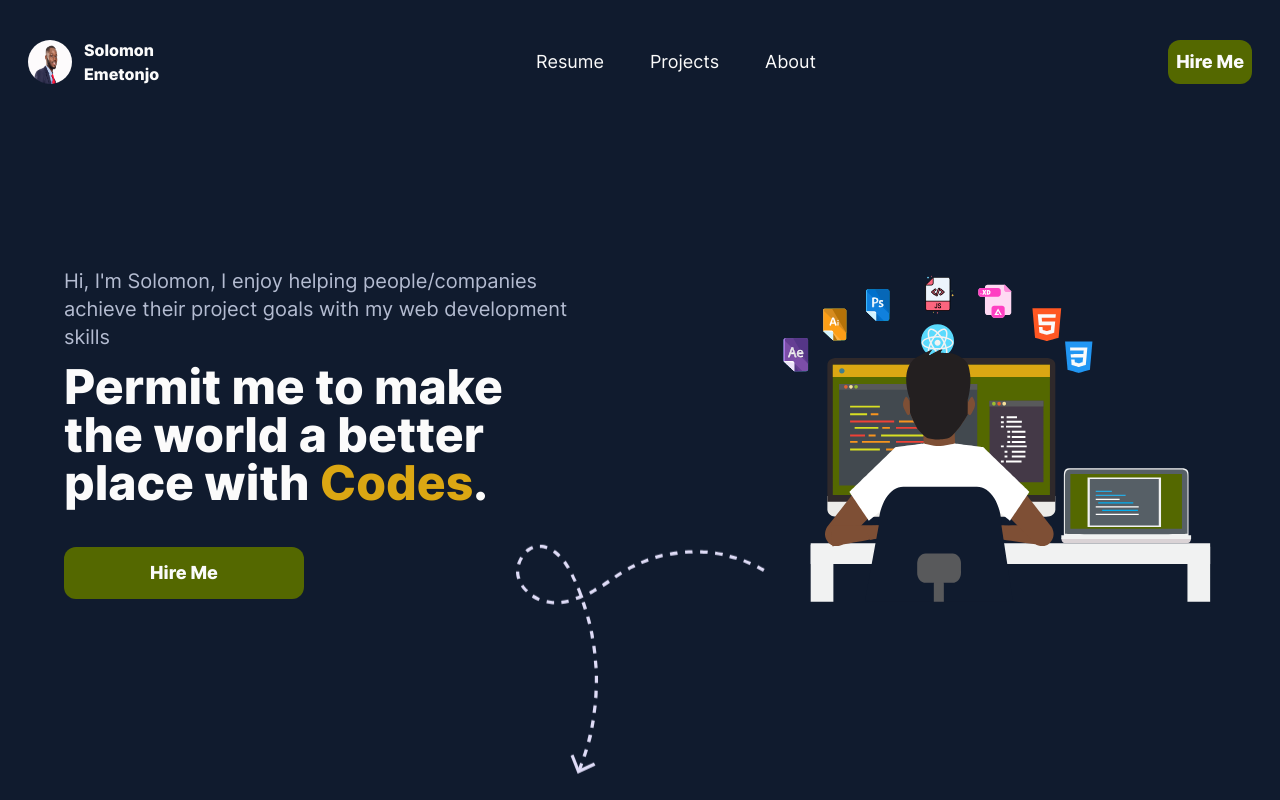
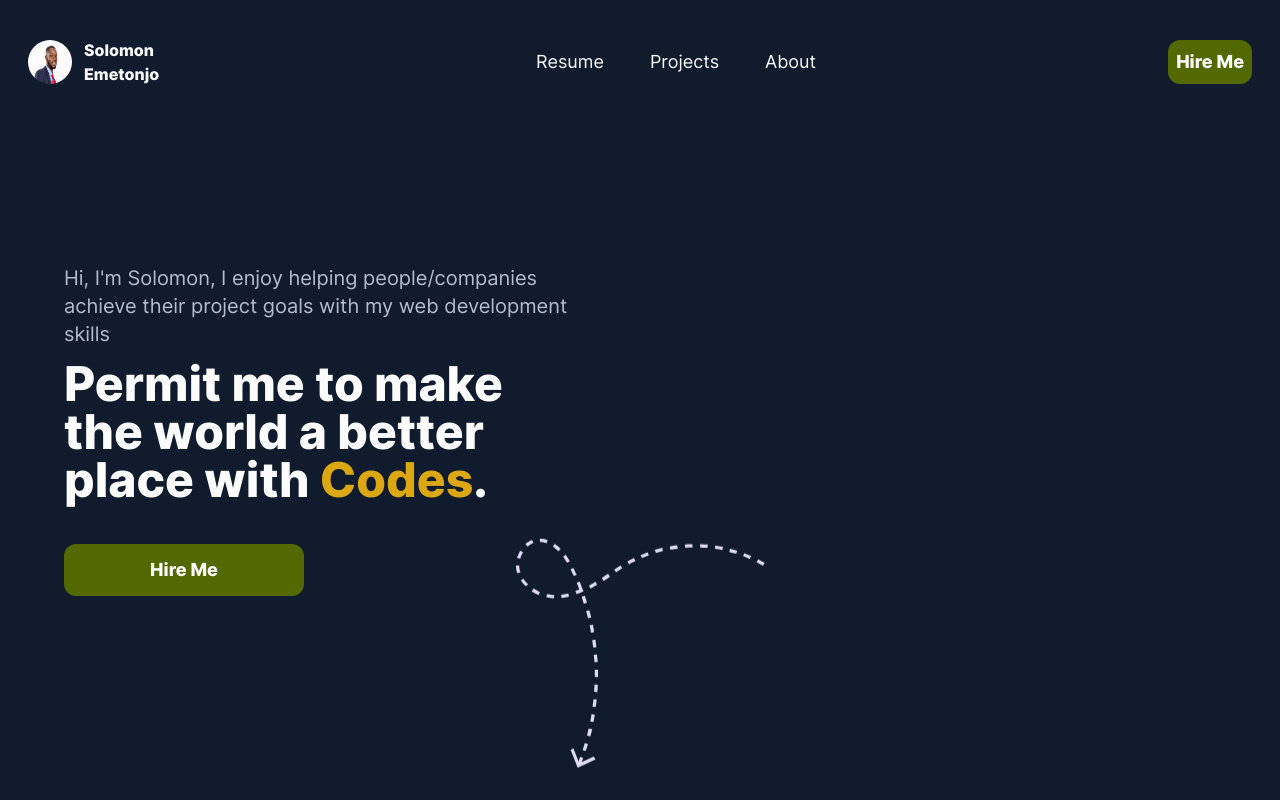
Before and after one commit to realrufans/game, a Next.js app: page / in a window 1280 px wide. Shown: the top 800 px of the page. Built offline with nearby package versions, Linux system fonts and the light colour scheme.

Commit message:
removed lottie

```diff
--- a/pages/index.js
+++ b/pages/index.js
@@ -19,14 +19,7 @@ export default function Home() {
       preserveAspectRatio: "xMidYMid slice",
     },
   };
-  const paperPlaneSettings = {
-    loop: true,
-    autoplay: true,
-    animationData: paperplane,
-    rendererSettings: {
-      preserveAspectRatio: "xMidYMid slice",
-    },
-  };
+
 
   return (
     <>
@@ -71,7 +64,7 @@ export default function Home() {
               </Link>
             </div>
             <div className="cursor-text self-center z-10 w-full max-w-sm lg:max-w-md lg:mt-0   mt-10">
-              <Lottie options={workspaceSettings} />
+              {/* <Lottie options={workspaceSettings} /> */}
             </div>
           </div>
 
```
